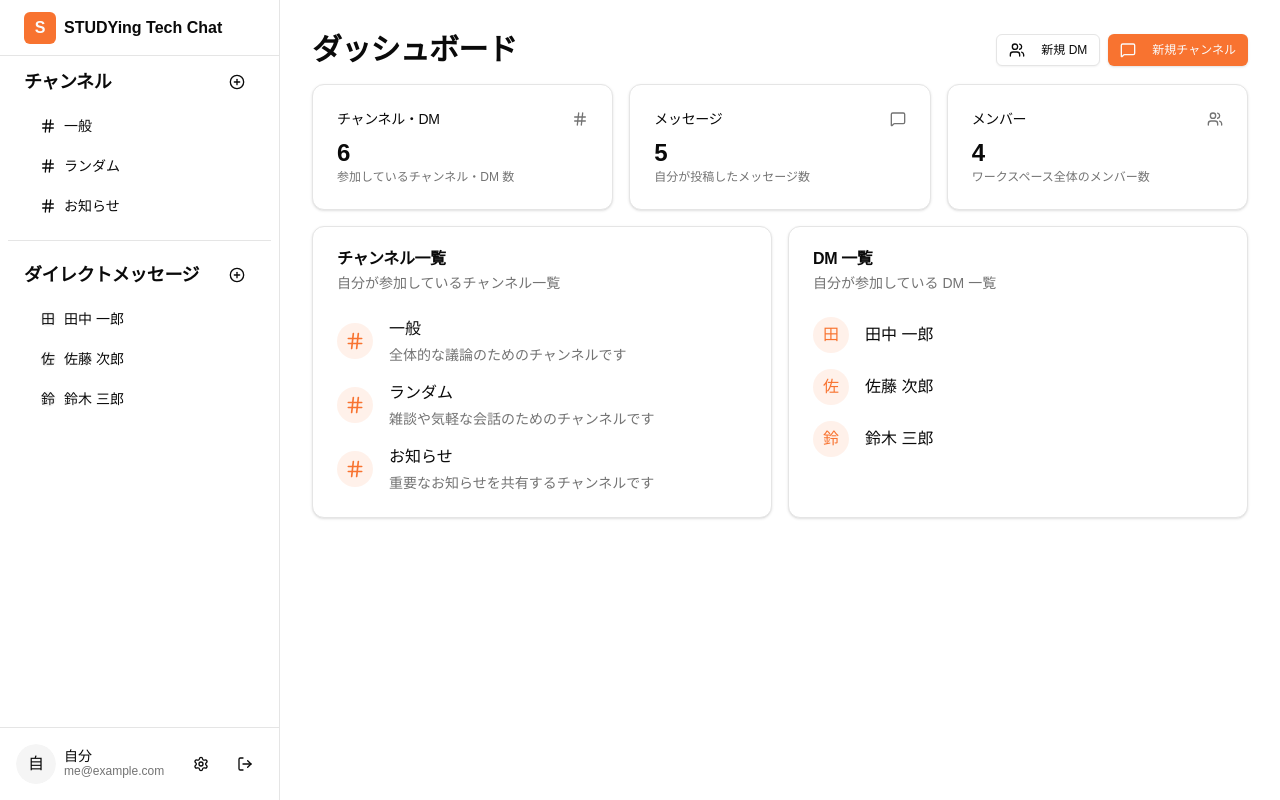
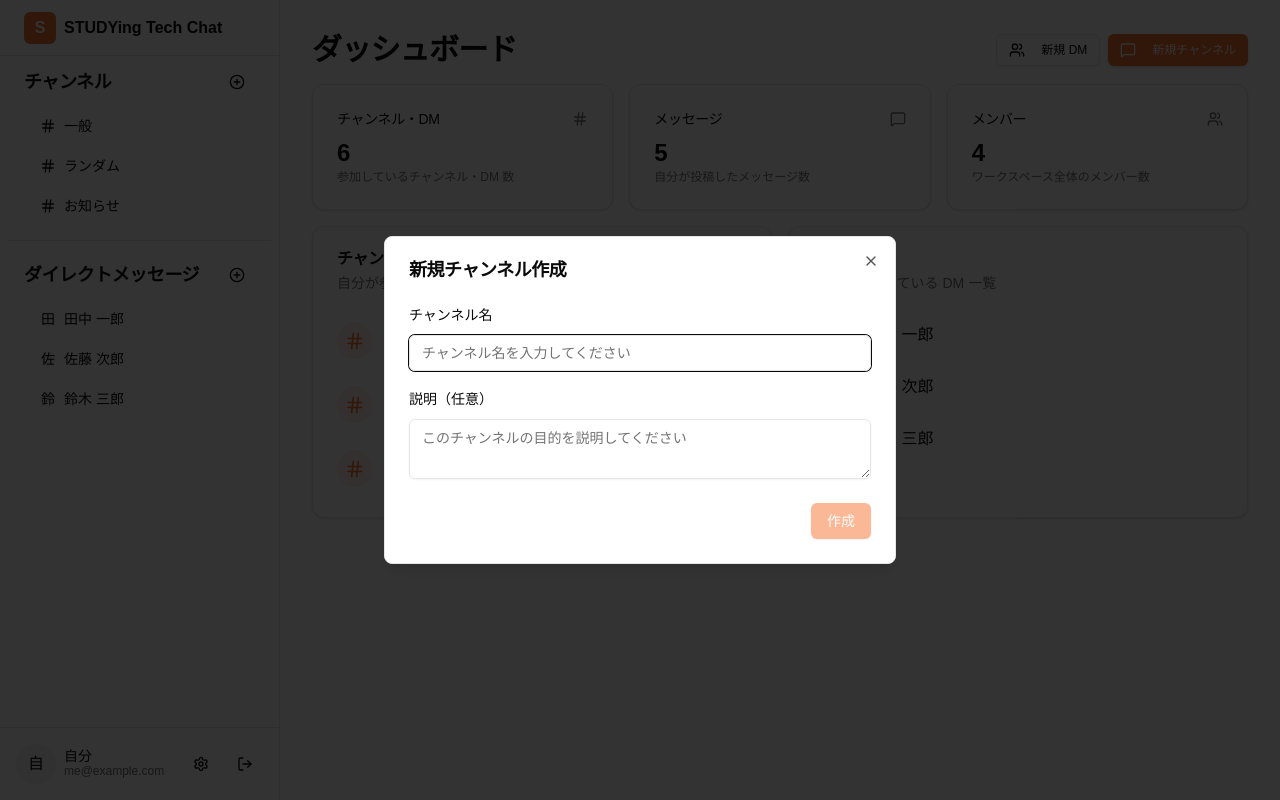
Before and after one commit to Meg624/studying-tech-chat-app, a Next.js app: page /workspace in a window 1280 px wide. Both pictures are taken after a click on the button "チャンネル追加". Built offline with nearby package versions, Linux system fonts and the light colour scheme.

Commit message:
チャンネル作成のモーダルの実装

```diff
--- a/src/app/workspace/page.tsx
+++ b/src/app/workspace/page.tsx
@@ -1,3 +1,7 @@
+'use client';
+
+// React
+import { useState } from 'react';
 // Next.js
 import Link from 'next/link';
 // アイコン
@@ -11,6 +15,8 @@ import {
   CardHeader,
   CardTitle,
 } from '@/components/ui/card';
+// 自作コンポーネント
+import CreateChannelModal from '@/components/workspace/createChannelModal';
 // 型
 import { ChannelType } from '@/types/workspace';
 // データ
@@ -23,6 +29,8 @@ import {
 } from '@/data/workspace';
 
 export default function WorkSpacePage() {
+  const [isChannelModalOpen, setIsChannelModalOpen] = useState<boolean>(false);
+
   const channelsWithMe = channels.filter((channel) =>
     channel.members.some((member) => member.id === MY_USER_ID)
   );
@@ -43,12 +51,18 @@ export default function WorkSpacePage() {
             <Users className="mr-2 h-4 w-4" />
             新規 DM
           </Button>
-          <Button size="sm">
+          <Button size="sm" onClick={() => setIsChannelModalOpen(true)}>
             <MessageSquare className="mr-2 h-4 w-4" />
             新規チャンネル
           </Button>
         </div>
       </div>
+
+      <CreateChannelModal
+        isOpen={isChannelModalOpen}
+        onOpenChange={setIsChannelModalOpen}
+      />
+
       <div className="grid gap-4 md:grid-cols-2 lg:grid-cols-3">
         <Card>
           <CardHeader className="flex flex-row items-center justify-between space-y-0 pb-2">
--- a/src/components/workspace/channelList.tsx
+++ b/src/components/workspace/channelList.tsx
@@ -1,9 +1,15 @@
+'use client';
+
+// React
+import { useState } from 'react';
 // Next.js
 import Link from 'next/link';
 // アイコン
 import { PlusCircle, Hash } from 'lucide-react';
 // shadcn/ui
 import { Button } from '@/components/ui/button';
+// 自作コンポーネント
+import CreateChannelModal from './createChannelModal';
 // 型
 import type { Channel } from '@/types/workspace';
 
@@ -14,15 +20,19 @@ export default function ChannelList({
   channels: Channel[];
   pathname: string;
 }) {
+  const [isOpen, setIsOpen] = useState<boolean>(false);
+
   return (
     <div className="px-4 py-2">
       <div className="flex items-center justify-between">
         <h2 className="text-lg font-semibold tracking-tight">チャンネル</h2>
-        <Button variant="ghost" size="icon">
+        <Button variant="ghost" size="icon" onClick={() => setIsOpen(true)}>
           <PlusCircle className="h-4 w-4" />
           <span className="sr-only">チャンネル追加</span>
         </Button>
       </div>
+
+      <CreateChannelModal isOpen={isOpen} onOpenChange={setIsOpen} />
 
       <div className="space-y-1 mt-2">
         {channels.map((channel) => (
--- /dev/null
+++ b/src/components/workspace/createChannelModal.tsx
@@ -0,0 +1,72 @@
+'use client';
+
+// React
+import { useState } from 'react';
+// shadcn/ui
+import { Button } from '@/components/ui/button';
+import {
+  Dialog,
+  DialogContent,
+  DialogHeader,
+  DialogTitle,
+  DialogFooter,
+} from '@/components/ui/dialog';
+import { Label } from '@/components/ui/label';
+import { Input } from '@/components/ui/input';
+import { Textarea } from '@/components/ui/textarea';
+
+export default function CreateChannelModal({
+  isOpen,
+  onOpenChange,
+}: {
+  isOpen: boolean;
+  onOpenChange: (open: boolean) => void;
+}) {
+  const [channelName, setChannelName] = useState<string>('');
+  const [channelDescription, setChannelDescription] = useState<string>('');
+
+  const handleCreateChannel = () => {
+    // 今は見た目だけの実装なので、実際のチャンネル作成処理は行わない
+    onOpenChange(false);
+    setChannelName('');
+    setChannelDescription('');
+  };
+
+  return (
+    <Dialog open={isOpen} onOpenChange={onOpenChange}>
+      <DialogContent>
+        <DialogHeader>
+          <DialogTitle>新規チャンネル作成</DialogTitle>
+        </DialogHeader>
+
+        <div className="space-y-4 py-2">
+          <div className="space-y-2">
+            <Label htmlFor="channel-name">チャンネル名</Label>
+            <Input
+              id="channel-name"
+              placeholder="チャンネル名を入力してください"
+              value={channelName}
+              onChange={(e) => setChannelName(e.target.value)}
+            />
+          </div>
+
+          <div className="space-y-2">
+            <Label htmlFor="channel-description">説明（任意）</Label>
+            <Textarea
+              id="channel-description"
+              placeholder="このチャンネルの目的を説明してください"
+              value={channelDescription}
+              onChange={(e) => setChannelDescription(e.target.value)}
+            />
+          </div>
+        </div>
+
+        <DialogFooter>
+          <Button onClick={handleCreateChannel} disabled={!channelName.trim()}>
+            作成
+          </Button>
+        </DialogFooter>
+      </DialogContent>
+    </Dialog>
+  );
+}
```
